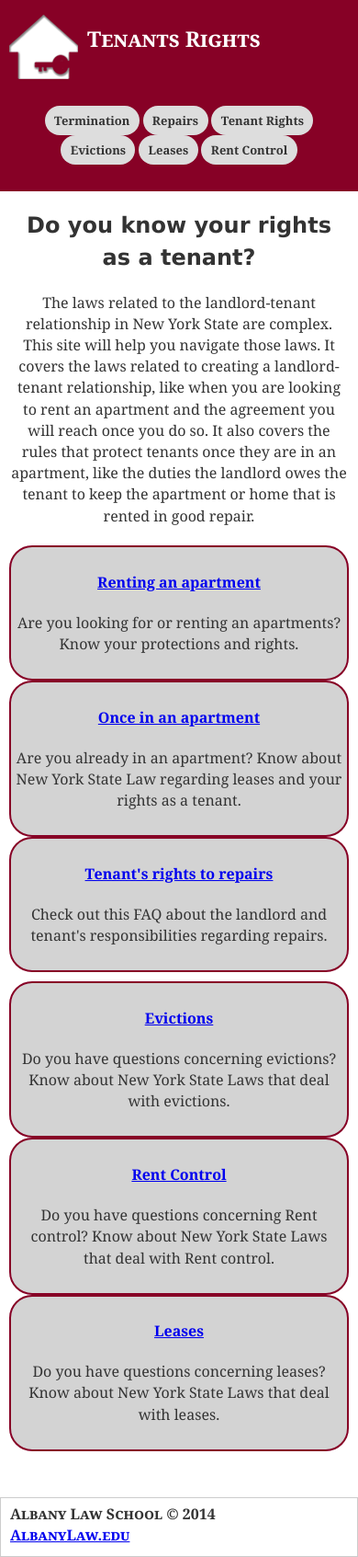
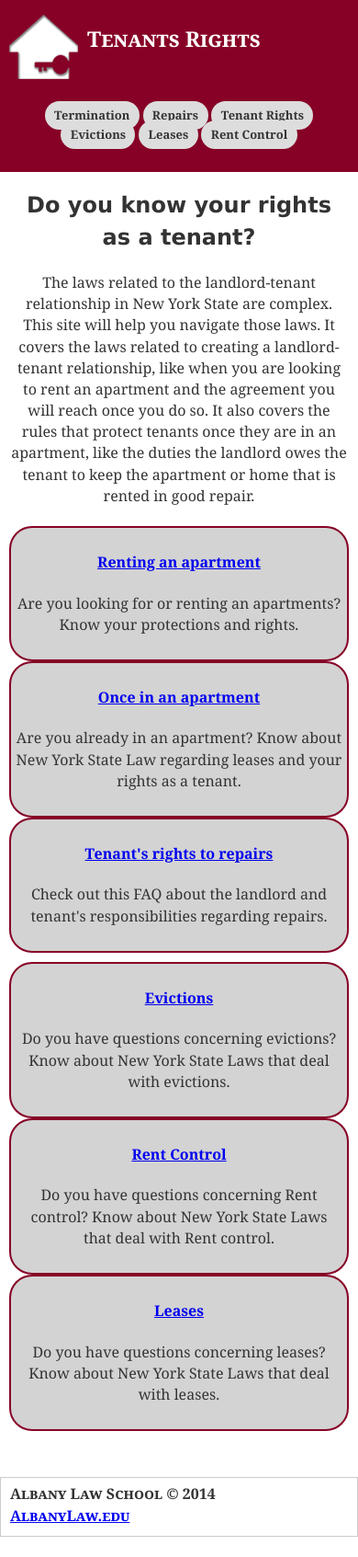
Before and after one commit to iinf362/team5, a Jekyll site: the page built from index.html, in a window 390 px wide. Shown: the whole page at 92% size. Built offline with Jekyll 4.4.1, drawn with Linux system fonts in a browser that asks for light colours; after the commit the page ends 1671 px from its top, so only the background shows below that.

Commit message:
deleted stuff

```diff
--- a/css/style.css
+++ b/css/style.css
@@ -56,10 +56,7 @@ h3{
 	background-color: grey;
 }
 
-@media(max-width: 650px){
-    .nav-link{
-    display: block}
-    }
+
 
 .site-title {
 	text-align: right;
@@ -189,6 +186,7 @@ h3{
 @media(max-width: 450px){
 	.header-nav{
 		padding: 0;
+
 	}
 }
 
```
